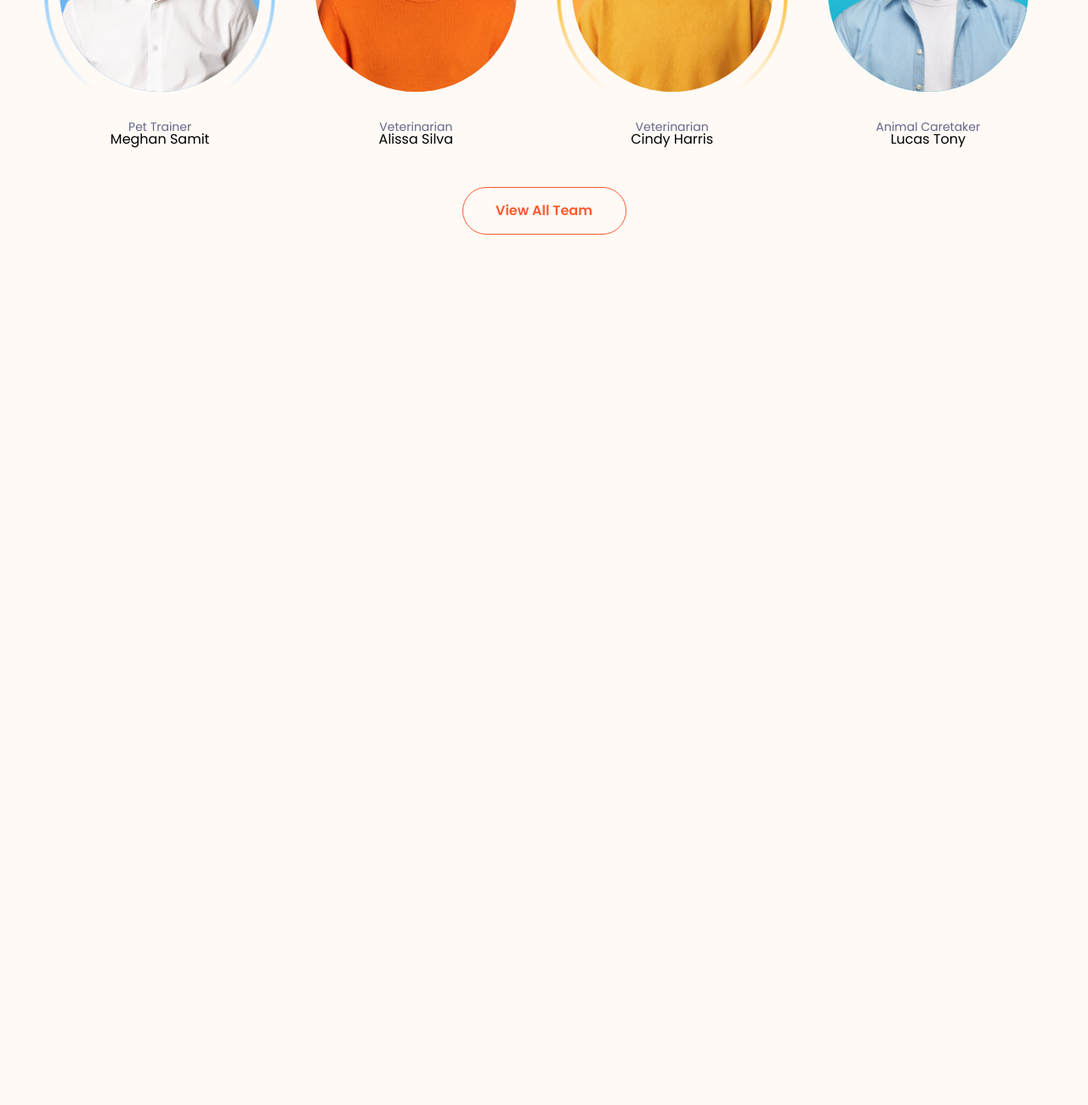
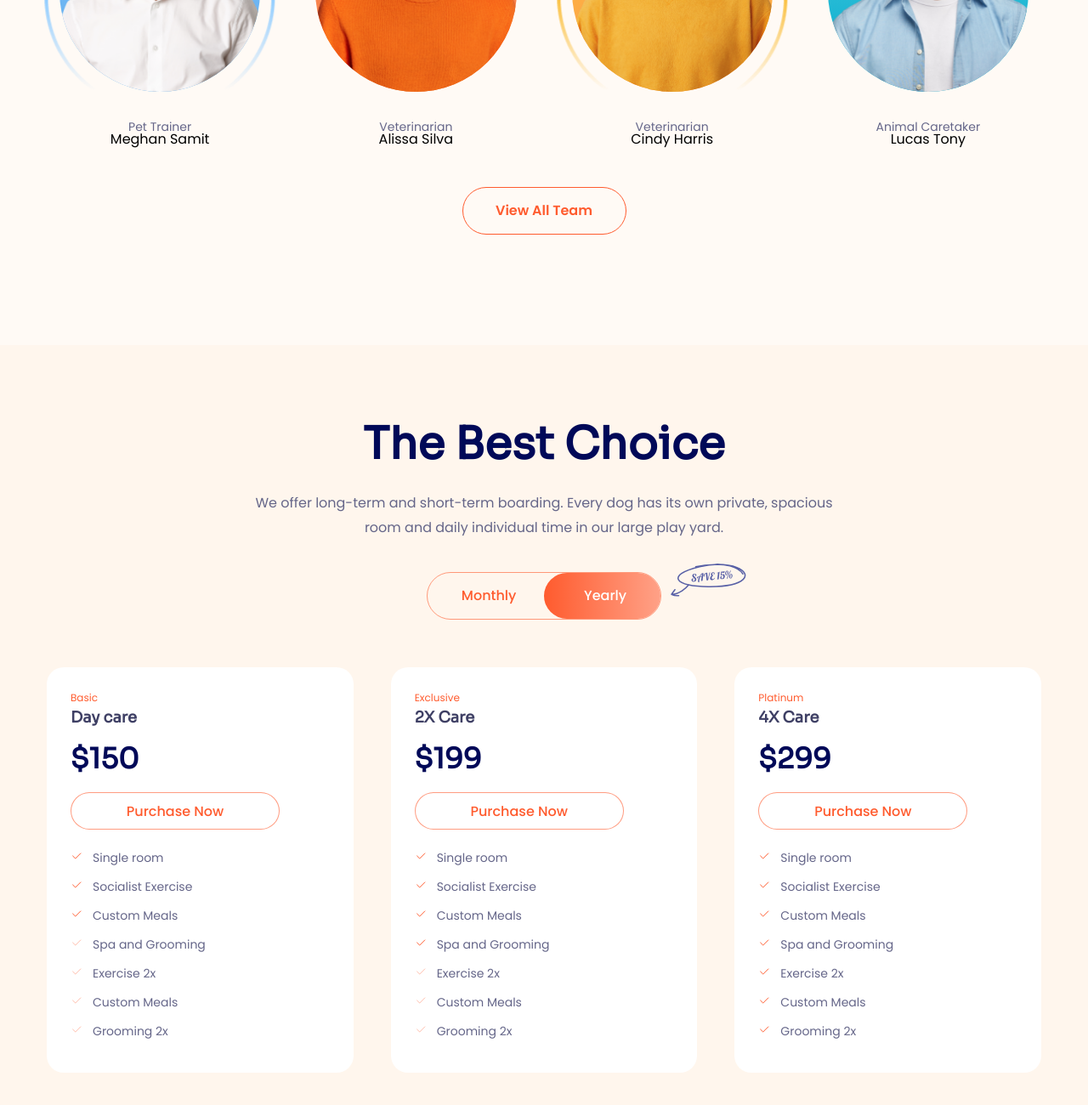
Before and after one commit to tamnp312/HTML_CSS_JS_Core, a plain HTML site: page index.html in a window 1280 px wide. Shown: the part 3864-5164 px from the top of the page at 85% size. Before the commit the page ends 4140 px from the top, so only its background shows below. Drawn offline with Linux system fonts and the light colour scheme.

Commit message:
create Pricing

```diff
--- a/assets/css/styles.css
+++ b/assets/css/styles.css
@@ -765,3 +765,166 @@ a{
     color: #ff5b2e;
     border-color: currentColor;
 }
+
+/* pricing */
+
+#pricing {
+    margin-top: 130px;
+    padding: 86px 0;
+    background: #fff6ed;
+}
+
+.pricing__top {
+    text-align: center;
+}
+
+.pricing__desc {
+    display: block;
+    margin: 0 auto;
+    width: 709px;
+    line-height: 1.8;
+    margin-top: 24px;
+}
+
+.pricing__switch-wrap {
+    display: flex;
+    justify-content: center;
+    align-items: center;
+    margin-top: 38px;
+}
+.pricing__switch-label {
+    position: relative;
+    display: flex;
+    align-items: center;
+    justify-content: space-around;
+    width: 27.6rem;
+    height: 5.6rem;
+    border-radius: 99px;
+    border: 1px solid rgba(255, 91, 46, 0.6);
+    user-select: none;
+    cursor: pointer;
+}
+.pricing__switch-label::before {
+    content: "";
+    position: absolute;
+    top: 0;
+    left: 0;
+    width: 50%;
+    height: 100%;
+    border-radius: inherit;
+    background: linear-gradient(90deg, #FF5B2E 0%, #FFA187 100%);
+    transition: all 0.3s ease-in-out;
+}
+
+.pricing__switch-value {
+    position: relative;
+    z-index: 1;
+    color: #ff5b2e;
+    line-height: 1;
+    font-size: 1.6rem;
+    font-weight: 500;
+}
+
+.pricing__switch-input:checked + .pricing__switch-label::before {
+    left: 50%;
+}
+
+.pricing__switch-input:not(:checked) + .pricing__switch-label .pricing__switch-value:first-child,
+.pricing__switch-input:checked + .pricing__switch-label .pricing__switch-value:last-child  {
+    color: #fff;
+}
+
+.pricing__switch-input:checked + .pricing__switch-label .pricing__switch-value:first-child,
+.pricing__switch-input:not(:checked) + .pricing__switch-label .pricing__switch-value:last-child  {
+    color: #ff5b2e;
+}
+
+.pricing__switch-inner {
+    position: relative;
+}
+
+.pricing__sale-off {
+    position: absolute;
+    top: -10px;
+    right: -100px;
+}
+
+.pricing__list {
+    margin-top: 56px;
+    display: grid;
+    grid-template-columns: repeat(3, 1fr);
+    column-gap: 44px;
+
+}
+.pricing__item {
+    padding: 30px 28px 42px;
+    border-radius: 20px;
+    background: #FFF;
+}
+.pricing__item--active {
+    box-shadow: 0px 20px 44px 0px rgba(195, 108, 22, 0.06);
+}
+
+.pricing__item--type{
+    color: #FF5B2E;
+    font-size: 1.2rem;
+    font-weight: 400;
+    line-height: 1; /* 100% */
+}
+
+.pricing__item--heading{
+    color: #3F4065;
+    font-family: var(--font-heading);
+    font-size: 1.8rem;
+    font-weight: 600;
+    line-height: 1; /* 100% */
+    margin-top: 8px;
+}
+
+
+.pricing__item--price {
+    margin-top: 24px;
+    color: #000958;
+    font-family:var(--font-heading);
+    font-size: 3.3rem;
+    font-weight: 700;
+    line-height: 1; /* 103.03% */
+}
+
+.pricing__item--btn {
+    width: 246px;
+    height: 44px;
+    margin-top: 22px;
+    margin-bottom: 24px;
+    border: 1px solid rgba(255, 91, 46, 0.60);
+    border-radius: 99px;
+    color: #FF5B2E;
+    font-weight: 500;
+    background: #FFF;
+}
+
+.pricing__item--btn:hover {
+    background: #FF5B2E;
+    color: #FFF;
+}
+
+.pricing__item--small {
+    color: #656689;
+    font-size: 1.4rem;
+    font-weight: 400;
+    line-height: 1; /* 100% */
+}
+.pricing__item--small  +.pricing__item--small {
+    margin-top: 18px;
+}
+.pricing__item:first-child .pricing__item--small:nth-child(-n+3):before ,
+.pricing__item:nth-child(2) .pricing__item--small:nth-child(-n+4):before ,
+.pricing__item:last-child .pricing__item--small:before {
+    content: url(../icon/Check\ \(1\).svg);
+    margin-right: 12px;
+}
+.pricing__item:first-child .pricing__item--small:nth-child(n+4):before,
+.pricing__item:nth-child(2) .pricing__item--small:nth-child(n+5):before {
+    content: url(../icon/Check.svg);
+    margin-right: 12px;
+}
--- a/assets/js/main.js
+++ b/assets/js/main.js
@@ -125,7 +125,9 @@ fetch("../../components/services.html")
     document.getElementById("services").innerHTML = data;
 
     const serviceItemsWrapper1 = document.querySelector(".service__column1");
-    serviceItemsWrapper1.innerHTML = serviceItemsData.slice(0, 3).map((item) => {
+    serviceItemsWrapper1.innerHTML = serviceItemsData
+      .slice(0, 3)
+      .map((item) => {
         return `
        <article class="service__item">
         <h3 class="service__item--heading">${item.title}</h3>
@@ -133,10 +135,13 @@ fetch("../../components/services.html")
         <a href="${item.link}" class="service__item--more">Read more</a>
        </article>
       `;
-    }).join('');
+      })
+      .join("");
 
     const serviceItemsWrapper2 = document.querySelector(".service__column2");
-    serviceItemsWrapper2.innerHTML = serviceItemsData.slice(3).map((item) => {
+    serviceItemsWrapper2.innerHTML = serviceItemsData
+      .slice(3)
+      .map((item) => {
         return `
        <article class="service__item">
         <h3 class="service__item--heading">${item.title}</h3>
@@ -144,12 +149,12 @@ fetch("../../components/services.html")
         <a href="${item.link}" class="service__item--more">Read more</a>
        </article>
       `;
-    }).join('');
+      })
+      .join("");
   })
   .catch((error) => {
     console.error("Error loading services:", error);
   });
-
 
 // staff
 const staffData = [
@@ -157,34 +162,35 @@ fetch("../../components/services.html")
     id: 1,
     imgSrc: "./assets/img/staff01.png",
     title: "Pet Trainer",
-      name: "Meghan Samit"
+    name: "Meghan Samit",
   },
   {
     id: 2,
     imgSrc: "./assets/img/staff02.png",
     title: "Veterinarian",
-      name: "Alissa Silva"
+    name: "Alissa Silva",
   },
   {
     id: 3,
     imgSrc: "./assets/img/staff03.png",
     title: "Veterinarian",
-      name: "Cindy Harris"
+    name: "Cindy Harris",
   },
   {
     id: 4,
     imgSrc: "./assets/img/staff04.png",
     title: "Animal Caretaker",
-      name: "Lucas Tony"
-    }
+    name: "Lucas Tony",
+  },
 ];
 fetch("../../components/staff.html")
-    .then( response => response.text())
-    .then (data => {
+  .then((response) => response.text())
+  .then((data) => {
     document.getElementById("staff").innerHTML = data;
 
     const staffListList = document.querySelector(".staff__list");
-      staffListList.innerHTML = staffData.map( (staff) => {
+    staffListList.innerHTML = staffData
+      .map((staff) => {
         return `
         <article class = staff__item>
           <figure class ="staff__item--img">
@@ -192,9 +198,86 @@ fetch("../../components/services.html")
           </figure>
           <p class = "staff__item--title">${staff.title}</p>
           <h3 class = "staff__item--name" >${staff.name}</h3>
-        </article>`
-      }).join("");
+        </article>`;
       })
-    .catch(error => {
+      .join("");
+  })
+  .catch((error) => {
     console.error("Error loading staff:", error);
   });
+
+// PPricing
+const pricingData = [
+  {
+    type: "Basic",
+    heading: "Day care",
+    price: "$150",
+    btnClass: "",
+    features: [
+      "Single room",
+      "Socialist Exercise",
+      "Custom Meals",
+      "Spa and Grooming",
+      "Exercise 2x",
+      "Custom Meals",
+      "Grooming 2x",
+    ],
+    active: true,
+  },
+  {
+    type: "Exclusive",
+    heading: "2X Care",
+    price: "$199",
+    btnClass: "btn--primary",
+    features: [
+      "Single room",
+      "Socialist Exercise",
+      "Custom Meals",
+      "Spa and Grooming",
+      "Exercise 2x",
+      "Custom Meals",
+      "Grooming 2x",
+    ],
+    active: false,
+  },
+  {
+    type: "Platinum",
+    heading: "4X Care",
+    price: "$299",
+    btnClass: "",
+    features: [
+      "Single room",
+      "Socialist Exercise",
+      "Custom Meals",
+      "Spa and Grooming",
+      "Exercise 2x",
+      "Custom Meals",
+      "Grooming 2x",
+    ],
+    active: false,
+  },
+];
+
+fetch("../../components/pricing.html")
+  .then((response) => response.text())
+  .then((data) => {
+    document.getElementById("pricing").innerHTML = data;
+
+    const pricingList = document.querySelector(".pricing__list");
+    pricingList.innerHTML = pricingData
+      .map((item) => {
+        return `
+      <article class= "pricing__item " >
+        <p class ="pricing__item--type" > ${item.type}</p>
+        <h3 class="pricing__item--heading">${item.heading}</h3>
+        <p class="pricing__item--price">${item.price}</p>
+        <button class="btn pricing__item--btn">Purchase Now</button>
+         <ul class="pricing__item--list">
+        ${item.features.map((feature) => `
+          <li class="pricing__item--small">${feature}</li>`).join("")
+        }
+        </ul>
+      </article>`;
+      })
+      .join("");
+  });
--- /dev/null
+++ b/components/pricing.html
@@ -0,0 +1,49 @@
+<div class="container">
+    <section class="pricing__top">
+        <h2 class="section__heading pricing__heading">
+            The Best Choice
+        </h2>
+        <p class="section__desc pricing__desc">
+            We offer long-term and short-term boarding. Every
+            dog has its own private, spacious room and daily
+            individual time in our large play yard.
+        </p>
+        <div class="pricing__switch-wrap">
+            <div class="pricing__switch-inner">
+                <!-- Switch -->
+                <div class="pricing__switch">
+                    <input
+                        type="checkbox"
+                        name=""
+                        id="pricing-switch"
+                        class="pricing__switch-input"
+                        checked
+                        hidden
+                    />
+                    <label
+                        for="pricing-switch"
+                        class="pricing__switch-label"
+                    >
+                        <span class="pricing__switch-value">
+                            Monthly
+                        </span>
+                        <span class="pricing__switch-value">
+                            Yearly
+                        </span>
+                    </label>
+                </div>
+
+                <!-- Sale off -->
+                <img
+                    src="./assets/img/pricing-sale-off.svg"
+                    alt=""
+                    class="pricing__sale-off"
+                />
+            </div>
+        </div>
+    </section>
+    <div class="pricing__list">
+
+    </div>
+
+</div>
--- a/index.html
+++ b/index.html
@@ -27,6 +27,8 @@
       <section id="services"></section>
       <!-- Staff -->
       <section id="staff"></section>
+      <!-- pricing -->
+      <section id="pricing"></section>
     </main>
 
     <script src="./assets/js/main.js" defer></script>
```
Also changed, not shown: assets/icon/Check.svg (added). Lines whose indentation alone changed are shown as unchanged.
